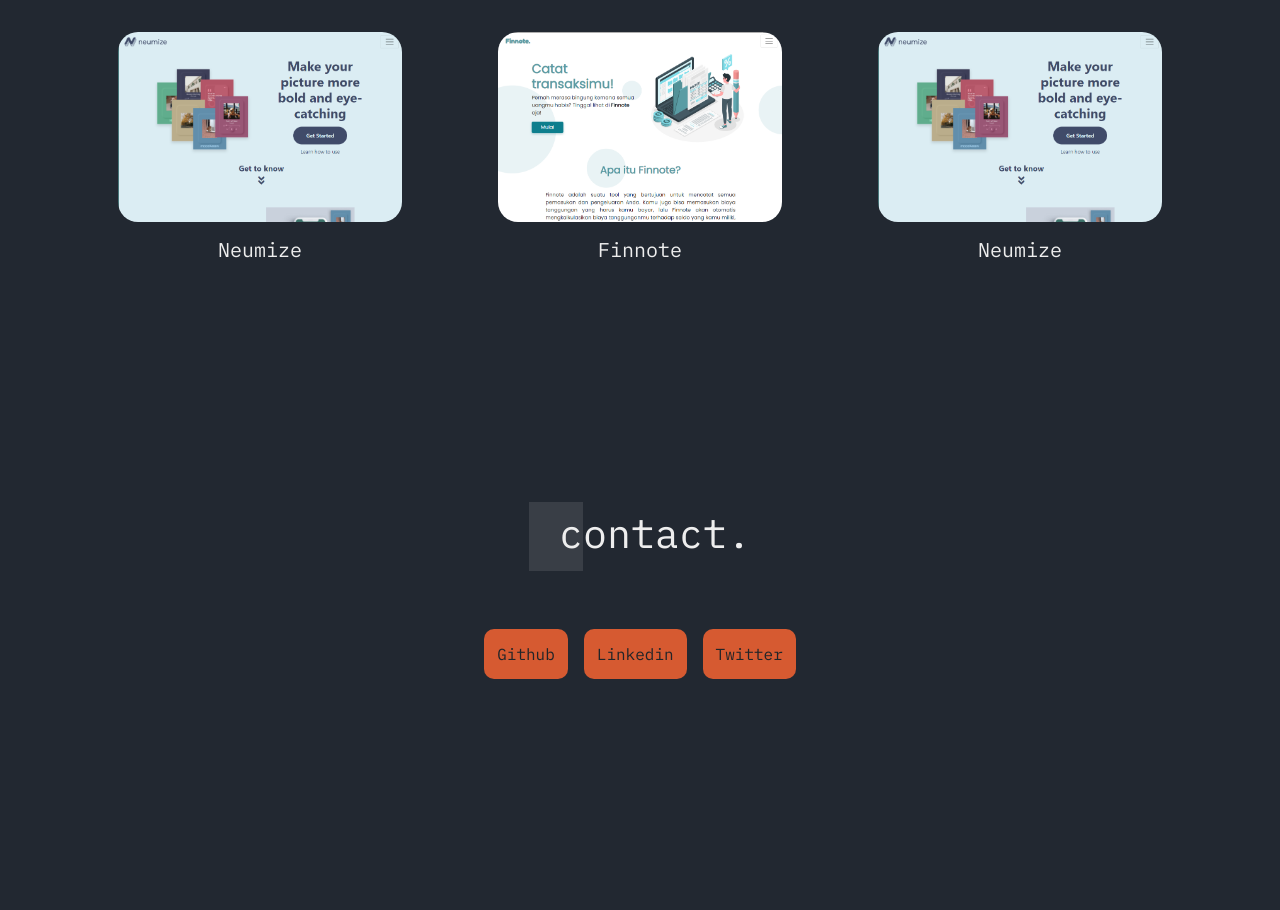
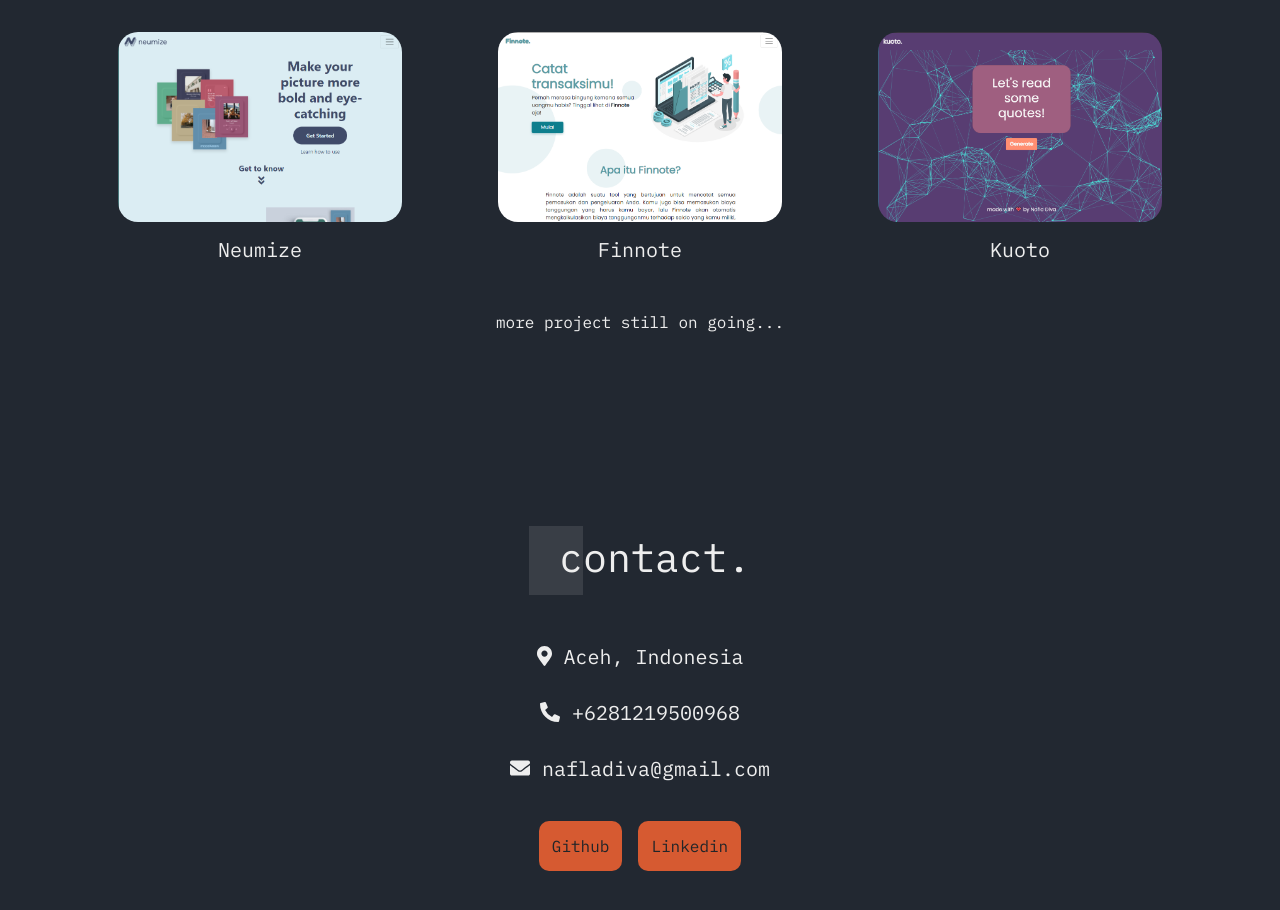
Before and after one commit to nafladiva/nafladiva.github.io, a React (Create React App) app: page / in a window 1280 px wide. Shown: the part 1242-2152 px from the top of the page. Before the commit the page ends 1929 px from the top, so only its background shows below. Built offline with nearby package versions, Linux system fonts and the light colour scheme.

Commit message:
update contact and project section :star2:

```diff
--- a/package.json
+++ b/package.json
@@ -4,6 +4,9 @@
   "version": "0.1.0",
   "private": true,
   "dependencies": {
+    "@fortawesome/fontawesome-svg-core": "^1.2.35",
+    "@fortawesome/free-solid-svg-icons": "^5.15.3",
+    "@fortawesome/react-fontawesome": "^0.1.14",
     "@testing-library/jest-dom": "^5.12.0",
     "@testing-library/react": "^11.2.6",
     "@testing-library/user-event": "^12.8.3",
--- a/src/components/Button.jsx
+++ b/src/components/Button.jsx
@@ -2,7 +2,7 @@
 
 function Button(props) {
     return (
-        <a href="#" className={`m-2 btn btn-${props.tag}`}>{props.text}</a>
+        <a href={props.to} className={`m-2 btn btn-${props.tag}`}>{props.text}</a>
     )
 }
 
--- a/src/components/ContactSection.jsx
+++ b/src/components/ContactSection.jsx
@@ -1,16 +1,21 @@
 import React from 'react'
 import Subtitle from './Subtitle'
 import Button from './Button'
+import { faMapMarkerAlt, faPhoneAlt, faEnvelope } from "@fortawesome/free-solid-svg-icons";
+import { FontAwesomeIcon } from "@fortawesome/react-fontawesome";
 
 function ContactSection() {
     return (
-        <div className="mt-5 container about-container">
+        <div className="mt-5 mb-5 container about-container">
             <Subtitle text1='c' text2='ontact' id='contactsect'/>
 
             <div className="pt-3 text-center">
-                <Button text='Github' tag='pri' />
-                <Button text='Linkedin' tag='pri' />
-                <Button text='Twitter' tag='pri' />
+                <h5><FontAwesomeIcon icon={faMapMarkerAlt} /> Aceh, Indonesia</h5><br />
+                <h5><FontAwesomeIcon icon={faPhoneAlt} /> +6281219500968</h5><br />
+                <h5><FontAwesomeIcon icon={faEnvelope} /> nafladiva@gmail.com</h5><br />
+
+                <Button text='Github' tag='pri' to='https://github.com/nafladiva' />
+                <Button text='Linkedin' tag='pri' to='https://www.linkedin.com/in/nafla-diva-syafia/' />
             </div>
         </div>
     )
--- a/src/components/HeadSection.jsx
+++ b/src/components/HeadSection.jsx
@@ -10,7 +10,7 @@
                     <h4>Hi there,</h4>
                     <h1 className="headtitle1">My name is <span><strong>Nafla</strong></span>! &#128075;</h1>
                     <Button text='Download CV' tag='pri' />
-                    <Button text='Contact' tag='sec' />
+                    <Button text='Contact' tag='sec' to='#contactsect' />
                 </div>
                 <div className="mt-5 mt-md-0 col-12 col-md-6 text-center">
                     <img src={photo} alt="Nafla" />
--- a/src/components/ProjectBox.jsx
+++ b/src/components/ProjectBox.jsx
@@ -3,7 +3,7 @@
 function ProjectBox(props) {
     return (
         <div className="col-12 col-md-6 col-lg-4 text-center">
-            <img className="project-img" src={props.image} alt={props.name} />
+            <a href={props.url}><img className="project-img" src={props.image} alt={props.name} /></a>
             <h5 className="mt-3 mb-5">{props.name}</h5>
         </div>
     )
--- a/src/components/ProjectSection.jsx
+++ b/src/components/ProjectSection.jsx
@@ -3,6 +3,7 @@
 import ProjectBox from './ProjectBox'
 import neumize from '../images/neumize.png'
 import finnote from '../images/finnote.png'
+import kuoto from '../images/kuoto.png'
 
 function ProjectSection() {
     return (
@@ -10,10 +11,12 @@
             <Subtitle text1='p' text2='rojects' id='projectsect'/>
 
             <div className="row">
-                <ProjectBox name='Neumize' image={neumize} />
-                <ProjectBox name='Finnote' image={finnote} />
-                <ProjectBox name='Neumize' image={neumize} />
+                <ProjectBox name='Neumize' image={neumize} url='http://www.neumize.com/' />
+                <ProjectBox name='Finnote' image={finnote} url='http://47.254.194.52/' />
+                <ProjectBox name='Kuoto' image={kuoto} />
             </div>
+
+            <p className="text-center">more project still on going...</p>
         </div>
     )
 }
```
Also changed, not shown: src/images/kuoto.png (added), 1 other file (tests, documents, lock files or other folders).
